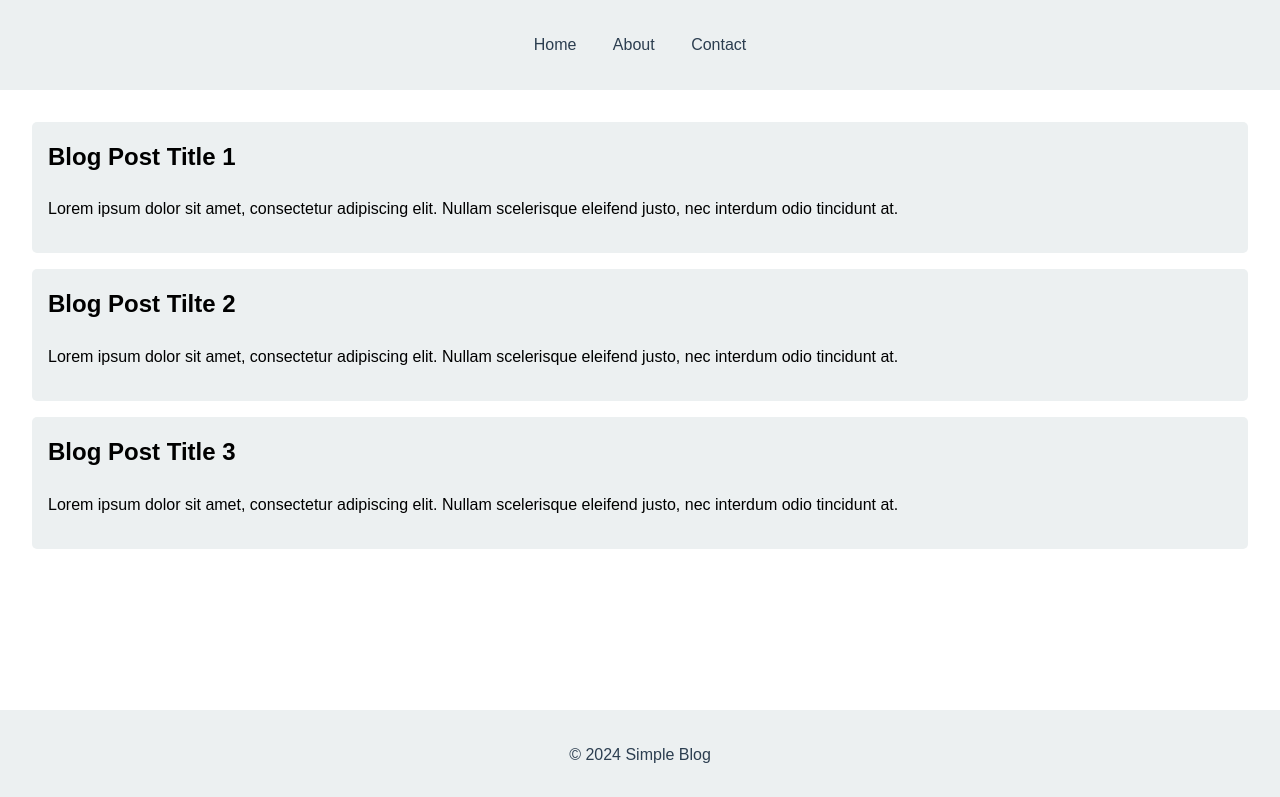
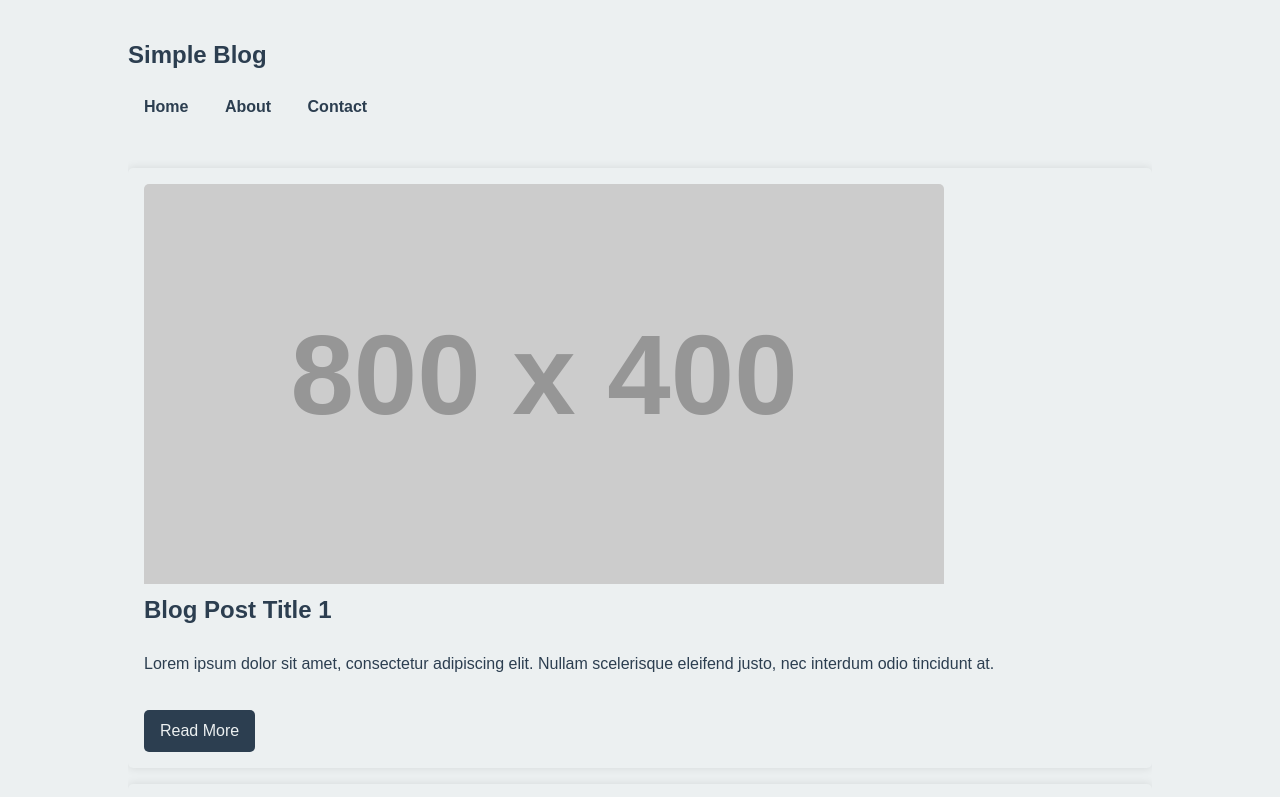
Before and after one commit to faekhatami/simple-blog-layout, a plain HTML site: page index.html in a window 1280 px wide. Shown: the top 797 px of the page. Drawn offline with Linux system fonts and the light colour scheme; placeholder pictures from the web are drawn by us.

Commit message:
modifications

```diff
--- a/index.html
+++ b/index.html
@@ -6,40 +6,56 @@
     <meta name="viewport" content="width=device-width, initial-scale=1.0">
     <title>Simple Blog</title>
     <link rel="stylesheet" href="styles.css">
+    <link href="https://fonts.googleapis.com/css2?family=Open+Sans:wght@400;700&display=swap" rel="stylesheet">
 </head>
 
 <body>
     <header>
         <nav>
+            <div class="container">
+                <h1 class="logo">Simple Blog</h1>
                 <ul>
                     <li><a href="#">Home</a></li>
                     <li><a href="#">About</a></li>
                     <li><a href="#">Contact</a></li>
                 </ul>
+            </div>
         </nav>
     </header>
-    <main>
+    <main class="container">
         <article>
+            <img src="https://via.placeholder.com/800x400" alt="Blog Post Image">
             <h2>Blog Post Title 1</h2>
             <p>Lorem ipsum dolor sit amet, consectetur adipiscing elit. Nullam scelerisque eleifend justo, nec interdum
                 odio tincidunt
                 at.</p>
+            <a href="#" class="read-more">Read More</a>
         </article>
         <article>
-            <h2>Blog Post Tilte 2</h2>
+            <img src="https://via.placeholder.com/800x400" alt="Blog Post Image">
+            <h2>Blog Post Title 2</h2>
             <p>Lorem ipsum dolor sit amet, consectetur adipiscing elit. Nullam scelerisque eleifend justo, nec interdum
                 odio tincidunt
                 at.</p>
+            <a href="#" class="read-more">Read More</a>
         </article>
         <article>
+            <img src="https://via.placeholder.com/800x400" alt="Blog Post Image">
             <h2>Blog Post Title 3</h2>
             <p>Lorem ipsum dolor sit amet, consectetur adipiscing elit. Nullam scelerisque eleifend justo, nec interdum
                 odio tincidunt
                 at.</p>
+            <a href="#" class="read-more">Read More</a>
         </article>
     </main>
     <footer>
+        <div class="container">
             <p>&copy; 2024 Simple Blog</p>
+            <ul>
+                <li><a href="#">Privacy Policy</a></li>
+                <li><a href="#">Terms of Service</a></li>
+            </ul>
+        </div>
     </footer>
 </body>
 
--- a/styles.css
+++ b/styles.css
@@ -9,6 +9,14 @@ body {
     line-height: 1.6;
     margin: 0;
     padding: 0;
+    background-color: var(--background-color);
+    color: var(--text-color);
+}
+
+.container {
+    width: 80%;
+    margin: 0 auto;
+    overflow: hidden;
 }
 
 header {
@@ -17,10 +25,21 @@ header {
     padding: 1rem 0;
 }
 
+header nav {
+    display: flex;
+    justify-content: space-between;
+    align-items: center;
+}
+
+header .logo {
+    font-size: 1.5rem;
+    font-weight: 700;
+}
+
 header nav ul {
     list-style: none;
     padding: 0;
-    text-align: center;
+    margin: 0;
 }
 
 header nav ul li {
@@ -31,10 +50,16 @@ header nav ul li {
 header nav ul li a {
     color: var(--text-color);
     text-decoration: none;
+    font-weight: 700;
+    transition: color 0.3s;
+}
+
+header nav ul li a:hover {
+    color: var(--primary-color);
 }
 
 main {
-    padding: 2rem;
+    padding: 2rem 0;
 }
 
 article {
@@ -42,10 +67,35 @@ article {
     margin-bottom: 1rem;
     padding: 1rem;
     border-radius: 5px;
+    box-shadow: 0 0 10px rgba(0, 0, 0, 0.1);
+}
+
+article img {
+    max-width: 100%;
+    border-radius: 5px 5px 0 0;
 }
 
 article h2 {
     margin-top: 0;
+}
+
+article p {
+    line-height: 1.8;
+}
+
+.read-more {
+    display: inline-block;
+    margin-top: 1rem;
+    color: var(--background-color);
+    background-color: var(--text-color);
+    padding: 0.5rem 1rem;
+    text-decoration: none;
+    border-radius: 5px;
+    transition: background-color 0.3s;
+}
+
+.read-more:hover {
+    background-color: var(--primary-color);
 }
 
 footer {
@@ -53,7 +103,31 @@ footer {
     color: var(--text-color);
     text-align: center;
     padding: 1rem 0;
-    position: fixed;
-    width: 100%;
-    bottom: 0;
 }
+
+footer .container {
+    display: flex;
+    justify-content: space-between;
+    align-items: center;
+}
+
+footer ul {
+    list-style: none;
+    padding: 0;
+    margin: 0;
+}
+
+footer ul li {
+    display: inline;
+    margin: 0 1rem;
+}
+
+footer ul li a {
+    color: var(--background-color);
+    text-decoration: none;
+    transition: color 0.3s;
+}
+
+footer ul li a:hover {
+    color: var(--primary-color);
+}
```
Lines whose indentation alone changed are shown as unchanged.
